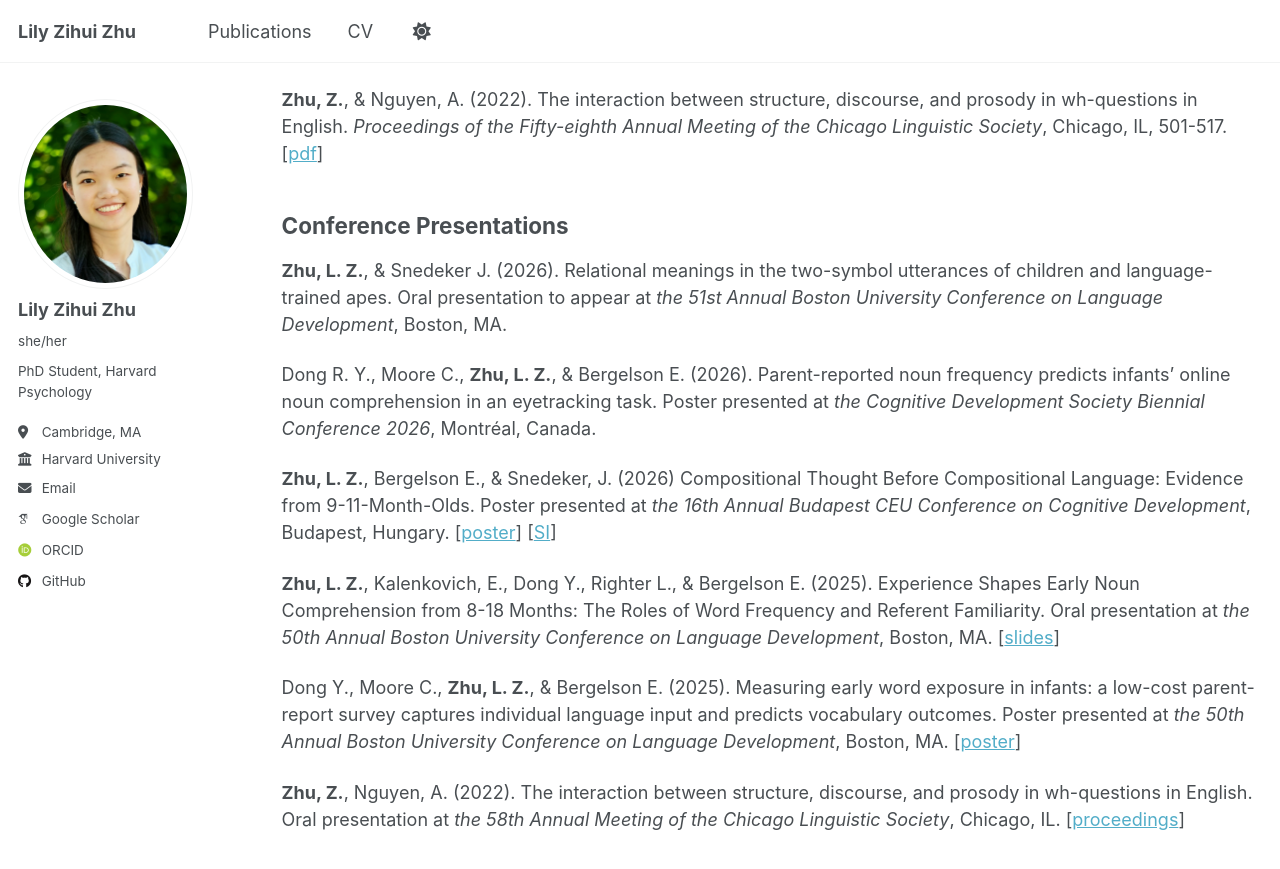
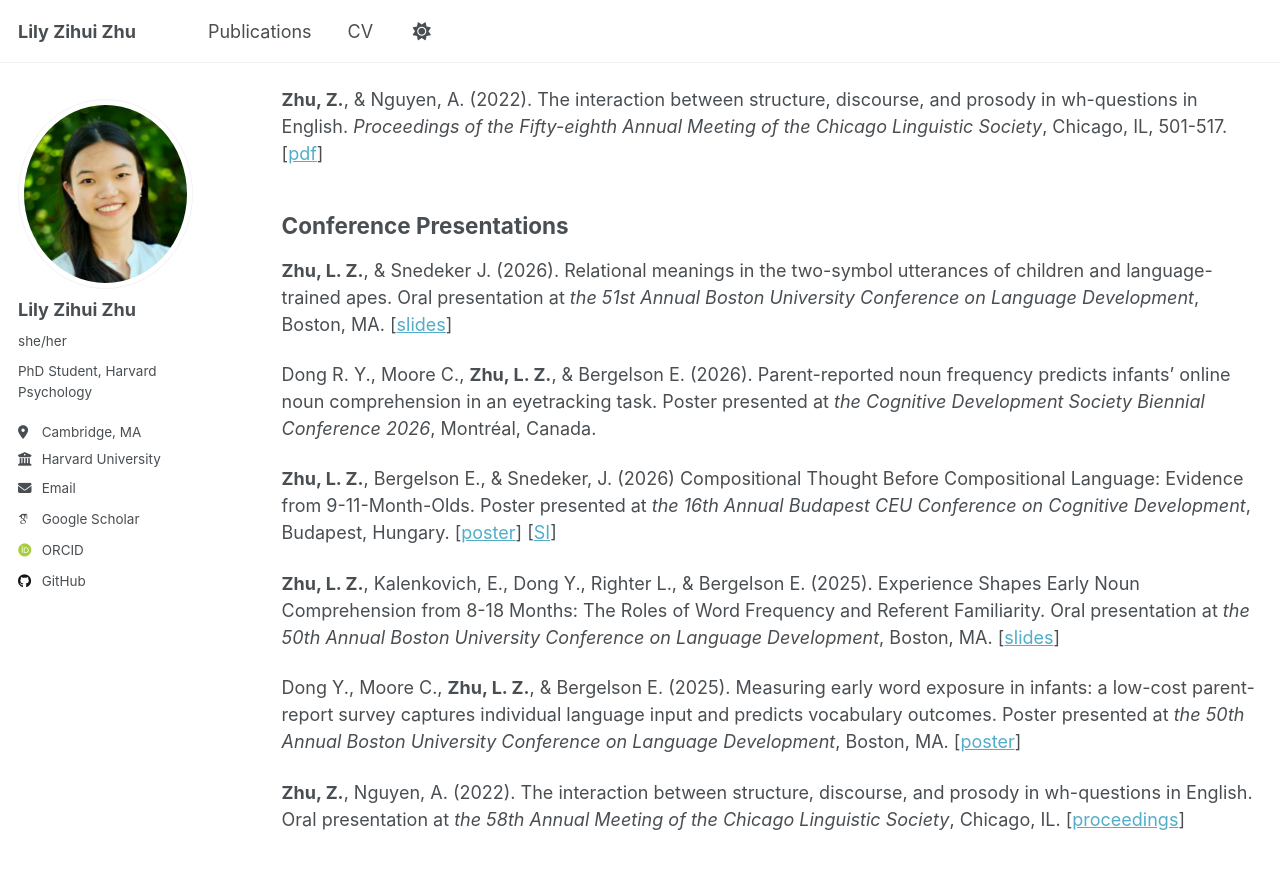
Before and after one commit to lilyzihuizhu/lilyzihuizhu.github.io, a Jekyll site: the page built from _pages/publications.md, in a window 1280 px wide and 900 px high, scrolled down 683 px. Shown: the top 869 px of the window. Built offline with Jekyll 4.4.1, drawn with Linux system fonts in a browser that asks for light colours; some web fonts are replaced.

Commit message:
bucld2026 slides

```diff
--- a/_pages/publications.md
+++ b/_pages/publications.md
@@ -31,7 +31,7 @@ Zhu, R., Goddu, M. K., **Zhu, L. Z.**, & Gopnik, A. (2024). Preschoolers' compre
 
 ## Conference Presentations
 
-**Zhu, L. Z.**, & Snedeker J. (2026). Relational meanings in the two-symbol utterances of children and language-trained apes. Oral presentation to appear at *the 51st Annual Boston University Conference on Language Development*, Boston, MA.
+**Zhu, L. Z.**, & Snedeker J. (2026). Relational meanings in the two-symbol utterances of children and language-trained apes. Oral presentation at *the 51st Annual Boston University Conference on Language Development*, Boston, MA. \[[slides](https://lilyzihuizhu.github.io/files/twosymbolutt_bucld2026_slides.pdf)\]
 
 Dong R. Y., Moore C., **Zhu, L. Z.**, & Bergelson E. (2026). Parent-reported noun frequency predicts infants’ online noun comprehension in an eyetracking task. Poster presented at *the Cognitive Development Society Biennial Conference 2026*, Montréal, Canada.
 
```
Also changed, not shown: 1 other file.
